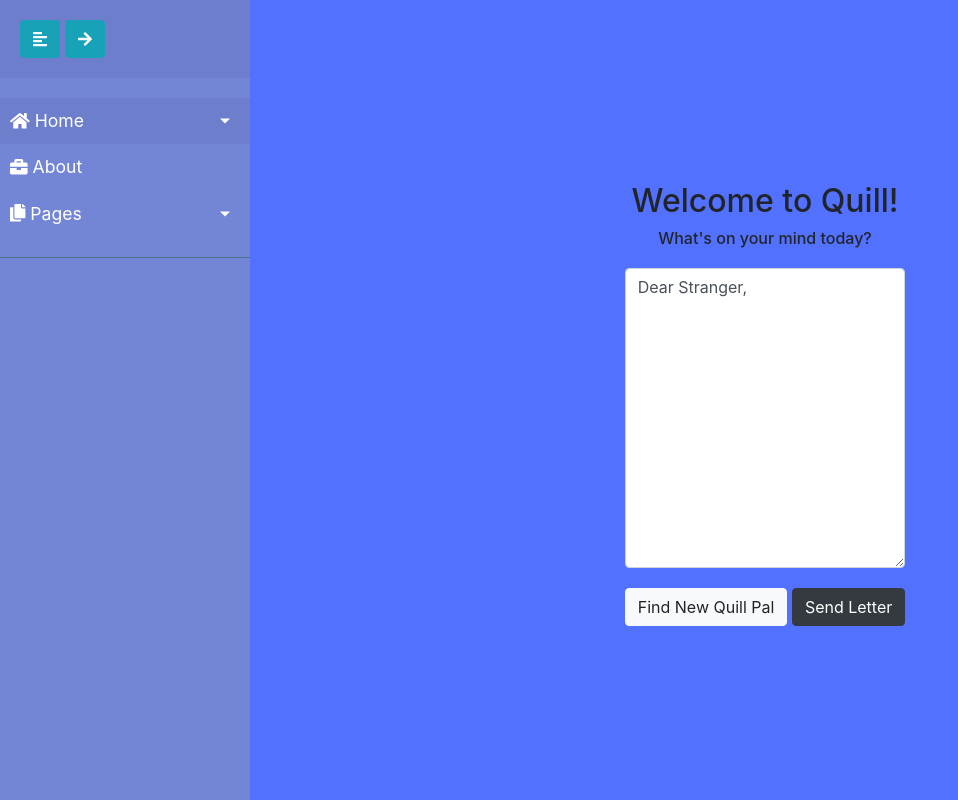
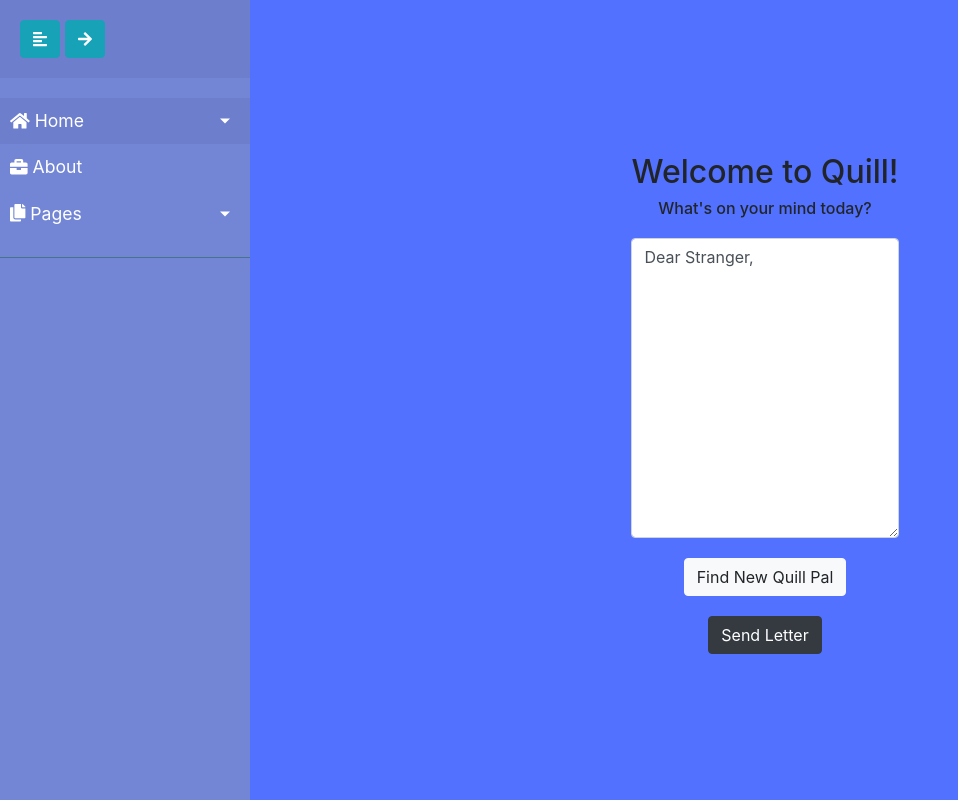
Before and after one commit to rachel58yang/OxfordDigiton2020, a Django app: page /addLetter in a window 1280 px wide. Shown: the whole page, without its empty margins (0-958 px from the left). Run offline with Django 3.2, Linux system fonts and the light colour scheme; some libraries are stand-ins or nearby versions.

Commit message:
merge conflicts

```diff
--- a/letters/templates/letters/add_letter.html
+++ b/letters/templates/letters/add_letter.html
@@ -1,12 +1,16 @@
 {% extends 'letters/home.html' %}
+
 {% block content %}
 <div style="text-align: center;">
     <h2 style="margin-top: 10%;">Welcome to Quill!</h2>
     <h6 style="margin-bottom: 20px;">What's on your mind today?</h6>
+
     <div class="d-flex justify-content-center" style="margin-bottom: 20px;">
         <textarea class="form-control" style="height: 300px;" id="exampleFormControlTextarea1" rows="3">Dear Stranger,</textarea>
     </div>
     <a href="/letters" type="button" class="btn btn-light" style="margin-bottom: 20px;">Find New Quill Pal</a>
-    <a href="#" type="button" class="btn btn-dark" style="margin-bottom: 20px;">Send Letter</a>
+    <form method="POST" class="post-form">{% csrf_token %}
+    <button type="submit" class="save btn btn-dark" style="margin-bottom: 20px;">Send Letter</button>
+    </form>
 </div>
 {% endblock %}
--- a/letters/views.py
+++ b/letters/views.py
@@ -1,4 +1,4 @@
-from django.shortcuts import render
+from django.shortcuts import render, redirect
 from .models import Post
 from .forms import PostForm
 from random import random
@@ -19,7 +19,7 @@
             post.create_date = timezone.now()
             post.response = 0
             post.save()
-            return redirect('letters/add_letter.html', pk=post.pk)
+            return redirect('letters/add_letter.html')
     else:
         form = PostForm()
     return render(request, 'letters/add_letter.html', {})
```
